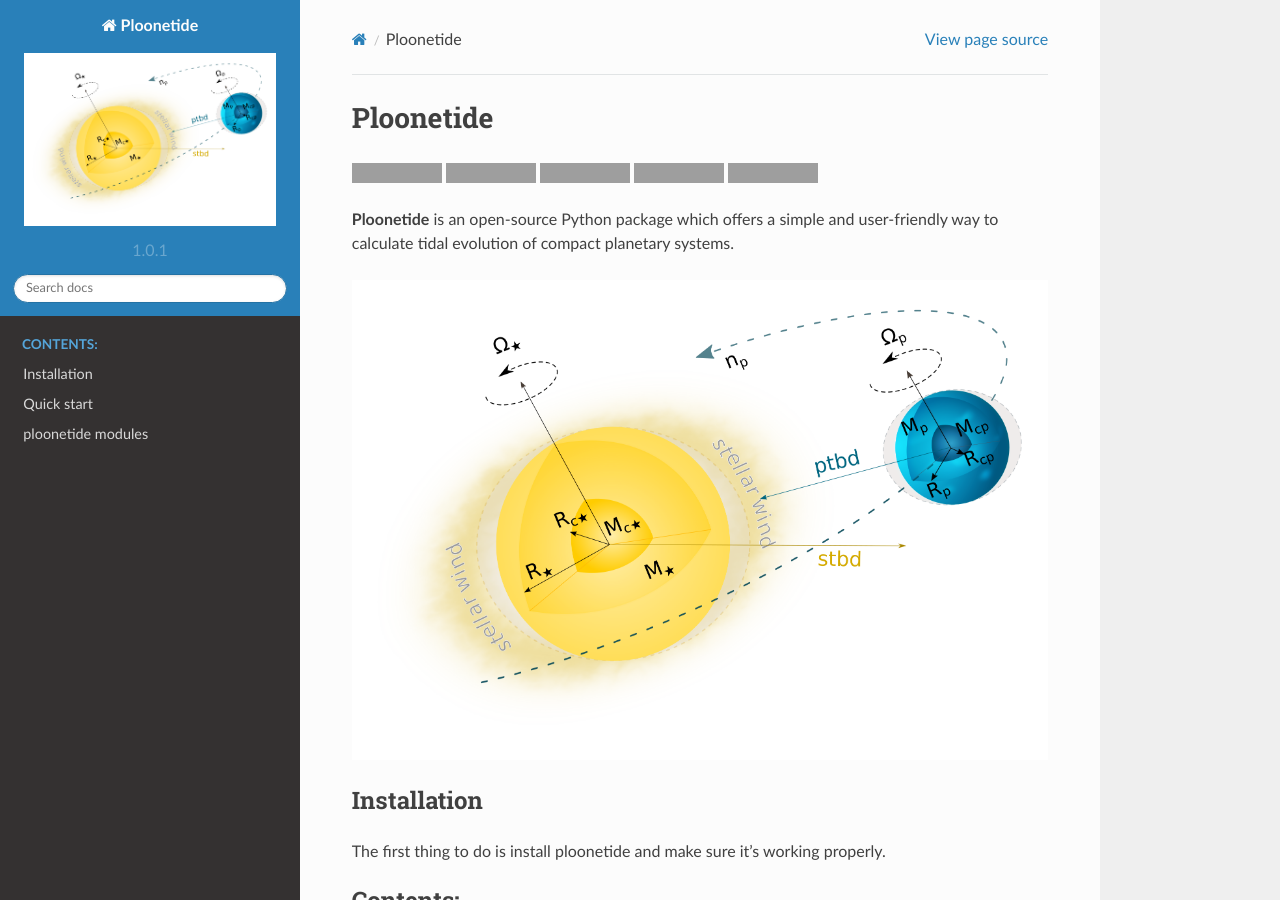
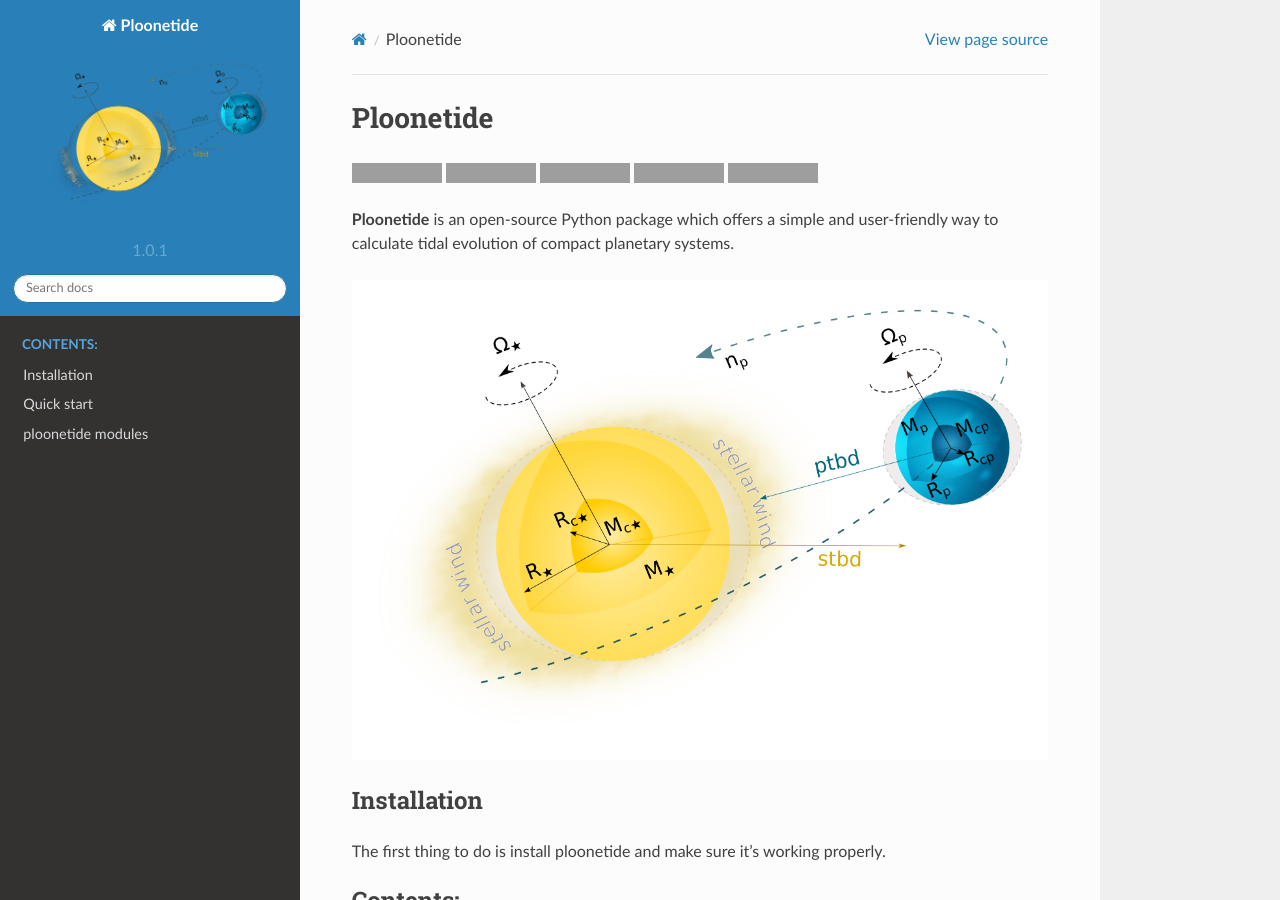
Before and after one commit to BVengo/ploonetide, a Sphinx documentation site: the page built from docs/source/index.rst, in a window 1280 px wide and 900 px high. Built offline with Sphinx 7.4.7 and the Read the Docs theme 2.0.0, drawn with Linux system fonts in a browser that asks for light colours; the version number is read from the project's files by our own code; grey boxes are pictures that could not be loaded.

Commit message:
Added new logo image

```diff
--- a/docs/source/conf.py
+++ b/docs/source/conf.py
@@ -108,7 +108,7 @@ html_title = "Ploonetide "
 # relative to this directory. They are copied after the builtin static files,
 # so a file named "default.css" will overwrite the builtin "defaul.css"
 html_static_path = ['_static']
-html_logo = '_static/images/logo.png'
+html_logo = '_static/images/logo_nobkg.png'
 
 
 # Raw files we want to copy using the sphinxcontrib-rawfiles extension:
```
Also changed, not shown: docs/source/_static/images/logo_nobkg.png (added).
